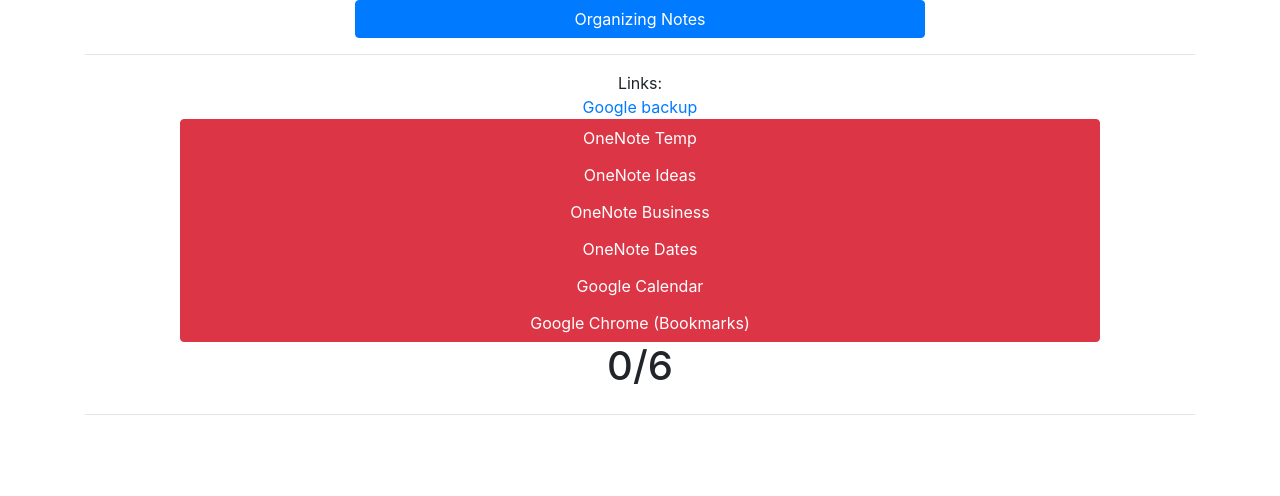
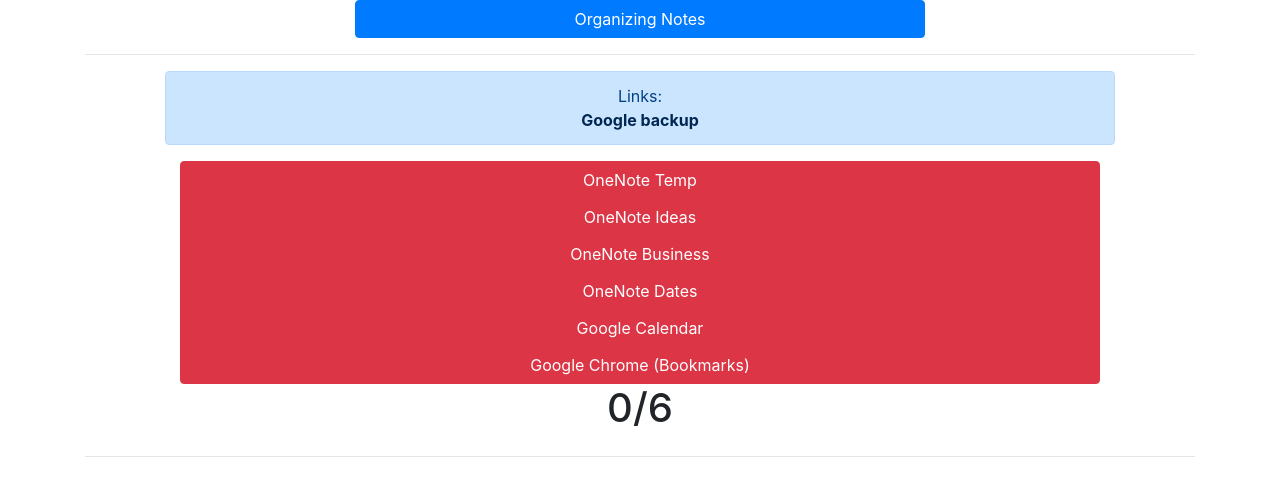
Before and after one commit to cerbin1/LoopingTasks, an Angular app: page / in a window 1280 px wide. Both pictures are taken after a click on the button "Backup soft". Shown: the top 496 px of the page. Built offline with nearby package versions, Linux system fonts and the light colour scheme.

Commit message:
Add link to google backup

```diff
--- a/src/app/backup-soft/backup-soft.component.html
+++ b/src/app/backup-soft/backup-soft.component.html
@@ -1,9 +1,8 @@
 <div class="row">
-  <div class="col-xl-10 offset-1 text-center">
+  <div class="col-xl-10 offset-1 text-center alert alert-primary">
     Links:
     <br>
-    <a class="" href="https://takeout.google.com/settings/takeout" target="_blank">Google backup</a>
-
+    <a class="alert-link" href="https://takeout.google.com/settings/takeout" target="_blank">Google backup</a>
   </div>
 </div>
 <div class="row">
```
